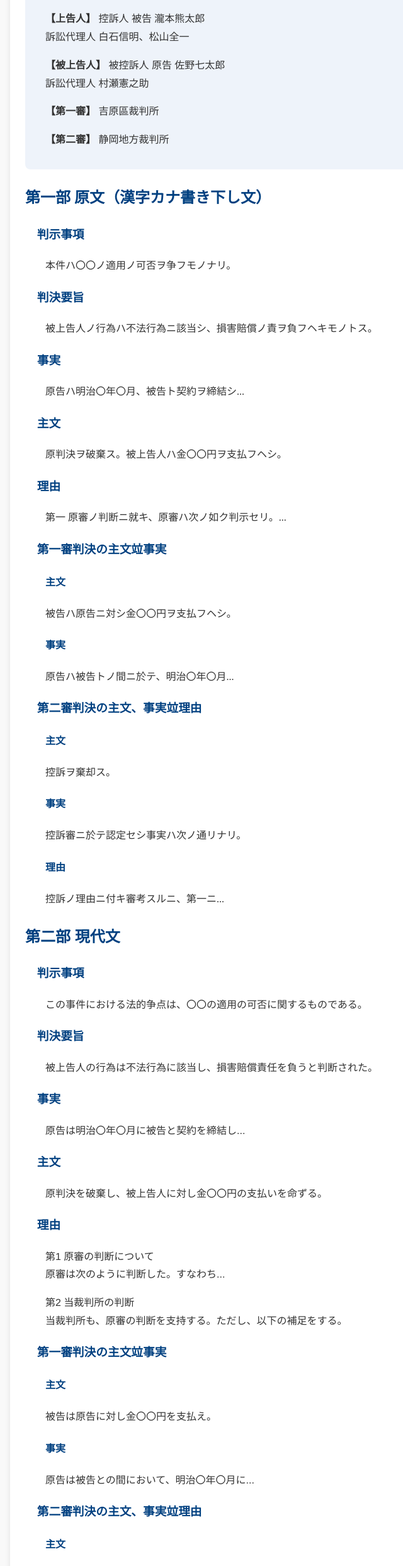
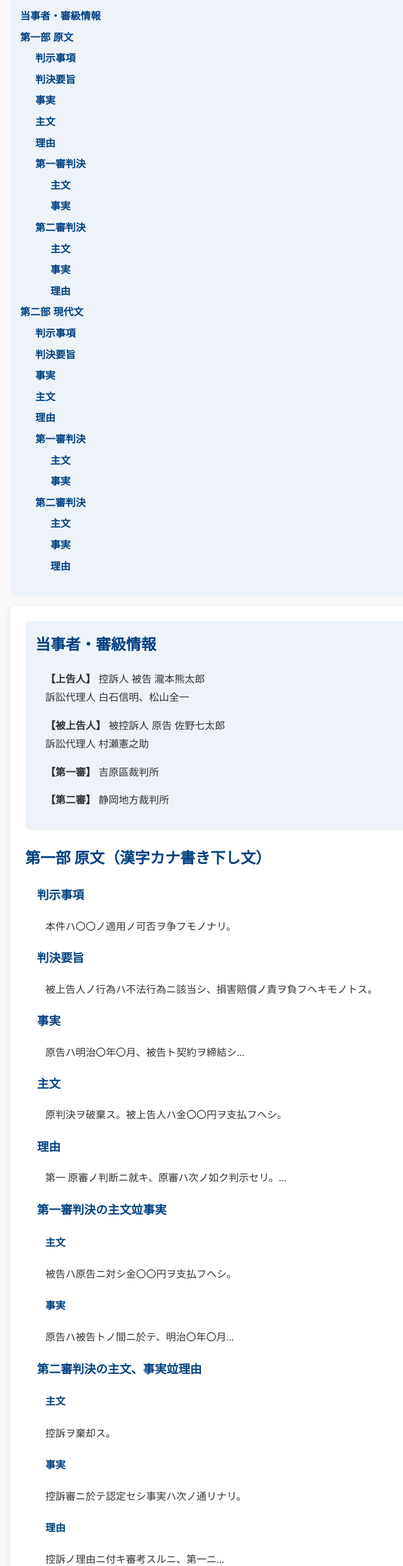
Before and after one commit to tanuki483/16, a plain HTML site: page 大審院昭和13年４月８日.html in a window 1280 px wide. Shown: the part 213-2700 px from the top of the page at 63% size, without its empty margins (0-640 px from the left). Drawn offline with Linux system fonts and the light colour scheme.

Commit message:
Update 大審院昭和13年４月８日.html

```diff
--- a/大審院昭和13年４月８日.html
+++ b/大審院昭和13年４月８日.html
@@ -31,6 +31,36 @@
     header p {
       margin: 0.2em 0;
       font-size: 0.9em;
+    }
+
+    nav {
+      background-color: #eef3fa;
+      padding: 1em;
+      border-radius: 8px;
+      margin-top: 1em;
+    }
+
+    nav ul {
+      list-style-type: none;
+      padding: 0;
+    }
+
+    nav li {
+      margin: 0.3em 0;
+    }
+
+    nav li ul {
+      margin-left: 1.5em;
+    }
+
+    nav a {
+      text-decoration: none;
+      color: #004080;
+      font-weight: bold;
+    }
+
+    nav a:hover {
+      text-decoration: underline;
     }
 
     article {
@@ -111,10 +141,62 @@
     <p>平成30年（オ）第1234号</p>
   </header>
 
+  <!-- ✅ 階層型目次 -->
+  <nav>
+    <h2>目次</h2>
+    <ul>
+      <li><a href="#parties">当事者・審級情報</a></li>
+      <li><a href="#part1">第一部 原文</a>
+        <ul>
+          <li><a href="#p1-judge">判示事項</a></li>
+          <li><a href="#p1-summary">判決要旨</a></li>
+          <li><a href="#p1-facts">事実</a></li>
+          <li><a href="#p1-disposition">主文</a></li>
+          <li><a href="#p1-reason">理由</a></li>
+          <li><a href="#p1-first">第一審判決</a>
+            <ul>
+              <li><a href="#p1-first-disposition">主文</a></li>
+              <li><a href="#p1-first-facts">事実</a></li>
+            </ul>
+          </li>
+          <li><a href="#p1-second">第二審判決</a>
+            <ul>
+              <li><a href="#p1-second-disposition">主文</a></li>
+              <li><a href="#p1-second-facts">事実</a></li>
+              <li><a href="#p1-second-reason">理由</a></li>
+            </ul>
+          </li>
+        </ul>
+      </li>
+      <li><a href="#part2">第二部 現代文</a>
+        <ul>
+          <li><a href="#p2-judge">判示事項</a></li>
+          <li><a href="#p2-summary">判決要旨</a></li>
+          <li><a href="#p2-facts">事実</a></li>
+          <li><a href="#p2-disposition">主文</a></li>
+          <li><a href="#p2-reason">理由</a></li>
+          <li><a href="#p2-first">第一審判決</a>
+            <ul>
+              <li><a href="#p2-first-disposition">主文</a></li>
+              <li><a href="#p2-first-facts">事実</a></li>
+            </ul>
+          </li>
+          <li><a href="#p2-second">第二審判決</a>
+            <ul>
+              <li><a href="#p2-second-disposition">主文</a></li>
+              <li><a href="#p2-second-facts">事実</a></li>
+              <li><a href="#p2-second-reason">理由</a></li>
+            </ul>
+          </li>
+        </ul>
+      </li>
+    </ul>
+  </nav>
+
   <article>
 
-    <!-- ✅ 当事者・審級情報 -->
-    <div class="parties">
+    <!-- 当事者 -->
+    <div class="parties" id="parties">
       <h2>当事者・審級情報</h2>
       <p><strong>【上告人】</strong> 控訴人 被告 瀧本熊太郎<br>
          訴訟代理人 白石信明、松山全一</p>
@@ -127,77 +209,76 @@
     </div>
 
     <!-- 第一部：原文 -->
-    <div class="section original">
+    <div class="section original" id="part1">
       <h2>第一部 原文（漢字カナ書き下し文）</h2>
 
-      <h3>判示事項</h3>
+      <h3 id="p1-judge">判示事項</h3>
       <p>本件ハ〇〇ノ適用ノ可否ヲ争フモノナリ。</p>
 
-      <h3>判決要旨</h3>
+      <h3 id="p1-summary">判決要旨</h3>
       <p>被上告人ノ行為ハ不法行為ニ該当シ、損害賠償ノ責ヲ負フヘキモノトス。</p>
 
-      <h3>事実</h3>
+      <h3 id="p1-facts">事実</h3>
       <p>原告ハ明治〇年〇月、被告ト契約ヲ締結シ...</p>
 
-      <h3>主文</h3>
+      <h3 id="p1-disposition">主文</h3>
       <p>原判決ヲ破棄ス。被上告人ハ金〇〇円ヲ支払フヘシ。</p>
 
-      <h3>理由</h3>
+      <h3 id="p1-reason">理由</h3>
       <p>第一 原審ノ判断ニ就キ、原審ハ次ノ如ク判示セリ。...</p>
 
-      <h3>第一審判決の主文竝事実</h3>
-      <h4>主文</h4>
+      <h3 id="p1-first">第一審判決の主文竝事実</h3>
+      <h4 id="p1-first-disposition">主文</h4>
       <p>被告ハ原告ニ対シ金〇〇円ヲ支払フヘシ。</p>
 
-      <h4>事実</h4>
+      <h4 id="p1-first-facts">事実</h4>
       <p>原告ハ被告トノ間ニ於テ、明治〇年〇月...</p>
 
-      <h3>第二審判決の主文、事実竝理由</h3>
-      <h4>主文</h4>
+      <h3 id="p1-second">第二審判決の主文、事実竝理由</h3>
+      <h4 id="p1-second-disposition">主文</h4>
       <p>控訴ヲ棄却ス。</p>
 
-      <h4>事実</h4>
+      <h4 id="p1-second-facts">事実</h4>
       <p>控訴審ニ於テ認定セシ事実ハ次ノ通リナリ。</p>
 
-      <h4>理由</h4>
+      <h4 id="p1-second-reason">理由</h4>
       <p>控訴ノ理由ニ付キ審考スルニ、第一ニ...</p>
     </div>
 
     <!-- 第二部：現代文 -->
-    <div class="section">
+    <div class="section" id="part2">
       <h2>第二部 現代文</h2>
 
-      <h3>判示事項</h3>
+      <h3 id="p2-judge">判示事項</h3>
       <p>この事件における法的争点は、〇〇の適用の可否に関するものである。</p>
 
-      <h3>判決要旨</h3>
+      <h3 id="p2-summary">判決要旨</h3>
       <p>被上告人の行為は不法行為に該当し、損害賠償責任を負うと判断された。</p>
 
-      <h3>事実</h3>
+      <h3 id="p2-facts">事実</h3>
       <p>原告は明治〇年〇月に被告と契約を締結し...</p>
 
-      <h3>主文</h3>
+      <h3 id="p2-disposition">主文</h3>
       <p>原判決を破棄し、被上告人に対し金〇〇円の支払いを命ずる。</p>
 
-      <h3>理由</h3>
+      <h3 id="p2-reason">理由</h3>
       <p>第1 原審の判断について<br>原審は次のように判断した。すなわち...</p>
-      <p>第2 当裁判所の判断<br>当裁判所も、原審の判断を支持する。ただし、以下の補足をする。</p>
 
-      <h3>第一審判決の主文竝事実</h3>
-      <h4>主文</h4>
+      <h3 id="p2-first">第一審判決の主文竝事実</h3>
+      <h4 id="p2-first-disposition">主文</h4>
       <p>被告は原告に対し金〇〇円を支払え。</p>
 
-      <h4>事実</h4>
+      <h4 id="p2-first-facts">事実</h4>
       <p>原告は被告との間において、明治〇年〇月に...</p>
 
-      <h3>第二審判決の主文、事実竝理由</h3>
-      <h4>主文</h4>
+      <h3 id="p2-second">第二審判決の主文、事実竝理由</h3>
+      <h4 id="p2-second-disposition">主文</h4>
       <p>控訴を棄却する。</p>
 
-      <h4>事実</h4>
+      <h4 id="p2-second-facts">事実</h4>
       <p>控訴審において認定された事実は次のとおりである。</p>
 
-      <h4>理由</h4>
+      <h4 id="p2-second-reason">理由</h4>
       <p>控訴理由について検討する。まず第一に...</p>
     </div>
 
```
